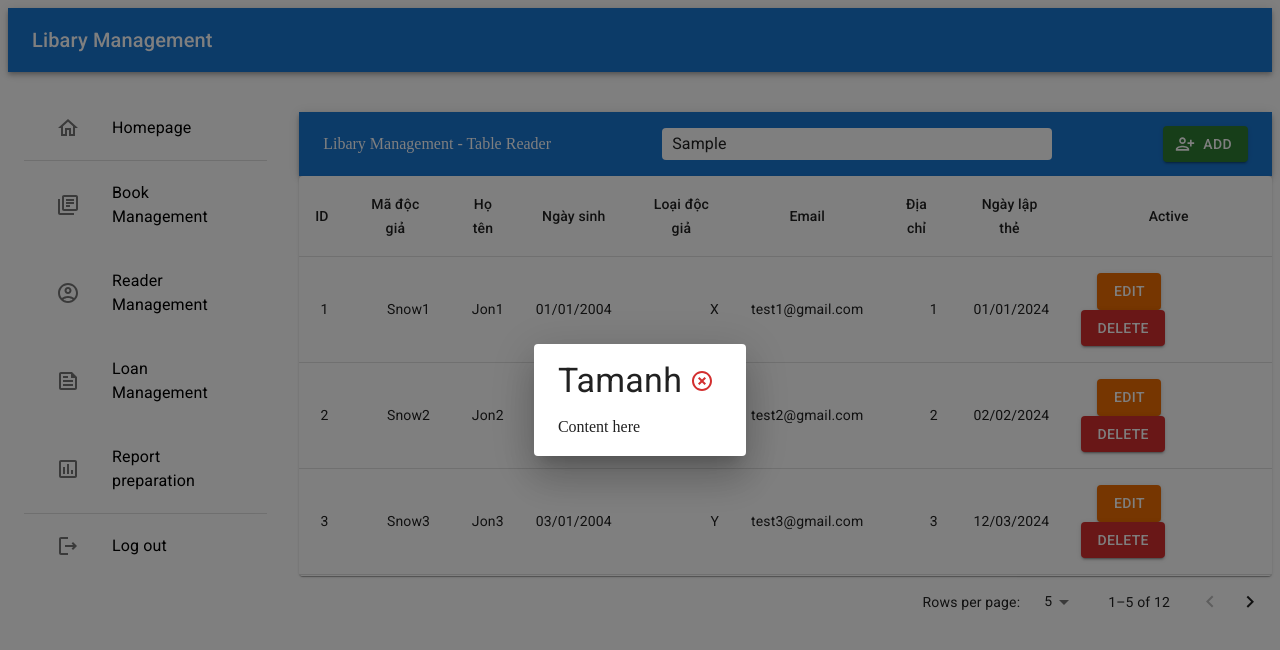
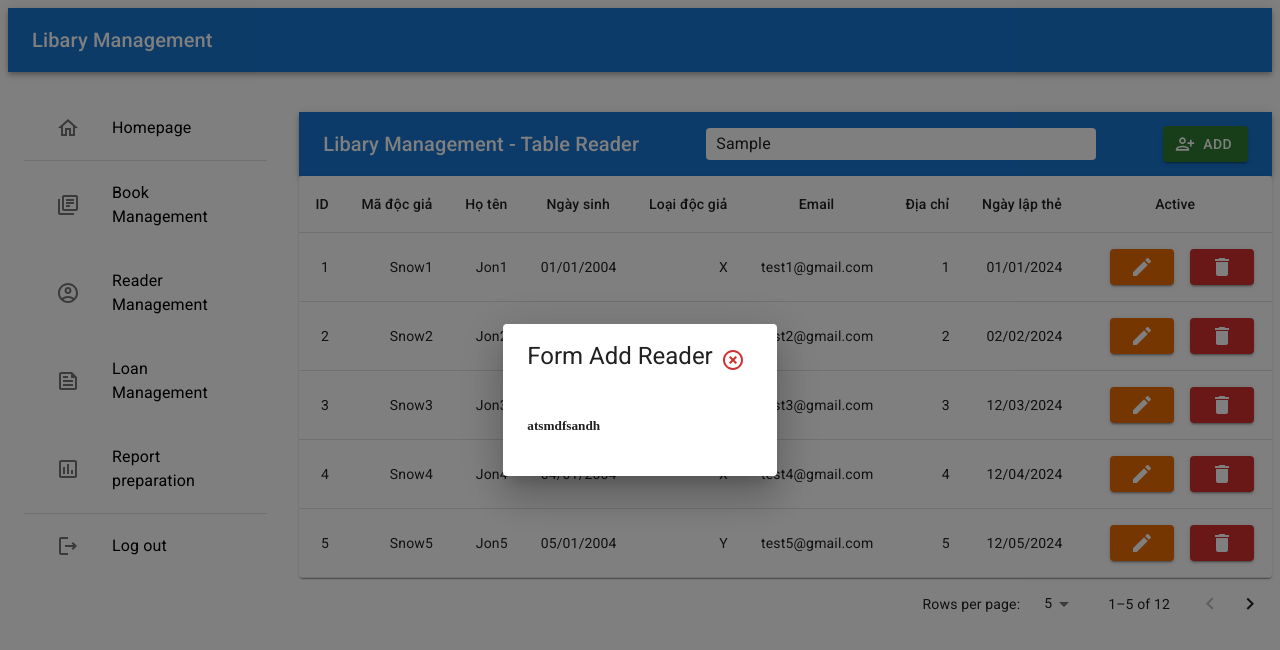
Before and after one commit to vanthan04/SE104_FE, a React (Create React App) app: page /librarian/reader in a window 1280 px wide. Both pictures are taken after typing "Sample" into the empty fields and a click on the button "ADD". Shown: the top 650 px of the page. Built offline with nearby package versions, Linux system fonts and the light colour scheme.

Commit message:
# Create Routes / Design reader management

```diff
--- a/src/components/controls/Popup.jsx
+++ b/src/components/controls/Popup.jsx
@@ -6,25 +6,28 @@ import {
   IconButton,
   Typography,
 } from "@mui/material";
-import React from "react";
+import React, { useState } from "react";
 
 import HighlightOffOutlinedIcon from "@mui/icons-material/HighlightOffOutlined";
 
 const Popup = (props) => {
-  const { title, children, openPopup, setOpenPopup, onClose } = props;
+  const { title, children, openPopup, setOpenPopup } = props;
+
+  const [close, setClose] = useState(false);
+  const handleClose = () => {
+    setOpenPopup(false);
+  };
   return (
-    <Dialog open={openPopup} onClose={onClose}>
+    <Dialog open={openPopup} onClose={handleClose} maxWidth="md">
       <DialogTitle display="flex">
-        <Typography variant="h4" flexGrow={1}>
+        <Typography variant="h5" component="div" flexGrow={1}>
           {title}
         </Typography>
-        <IconButton color="error">
+        <IconButton color="error" onClick={handleClose}>
           <HighlightOffOutlinedIcon />
         </IconButton>
       </DialogTitle>
-      <DialogContent>
-        <div>Content here</div>
-      </DialogContent>
+      <DialogContent>{children}</DialogContent>
     </Dialog>
   );
 };
--- /dev/null
+++ b/src/pages/ManageLib/pages/ReaderManagement/FormAddReader.js
@@ -0,0 +1,13 @@
+import { Container, Typography, Grid, Button, TextField, MenuItem, Box } from '@mui/material'
+import { useFormik } from 'formik'
+import React from 'react'
+import * as Yup from "yup"
+
+
+const FormAddReader = (props) => {
+     return (
+          <h5>atsmdfsandh</h5>
+     )
+}
+
+export default FormAddReader
--- a/src/pages/ManageLib/pages/ReaderManagement/TableUsers.js
+++ b/src/pages/ManageLib/pages/ReaderManagement/TableUsers.js
@@ -8,6 +8,9 @@ import TableHead from '@mui/material/TableHead';
 import TableRow from '@mui/material/TableRow';
 import Paper from '@mui/material/Paper';
 import { Button, TablePagination, styled } from '@mui/material';
+
+import DeleteIcon from '@mui/icons-material/Delete';
+import EditIcon from '@mui/icons-material/Edit';
 
 
 const rows = [
@@ -45,7 +48,7 @@ export const TableUser = () => {
 
      return (
           <Box sx={{ height: "100%", width: '100%' }}>
-               <TableContainer component={Paper} sx={{ maxHeight: 400, overflow: 'auto' }}>
+               <TableContainer component={Paper} sx={{ maxHeight: 'sm', overflow: 'auto' }}>
                     <Table>
                          <TableHead>
                               <TableRow>
@@ -79,13 +82,13 @@ export const TableUser = () => {
                                                   variant='contained'
                                                   sx={{ mx: 2 }} color='warning'
                                              >
-                                                  Edit
+                                                  <EditIcon />
                                              </Button>
                                              <Button
                                                   variant='contained'
                                                   color='error'
                                              >
-                                                  Delete
+                                                  <DeleteIcon />
                                              </Button>
                                         </TableCell>
                                    </TableRow>
--- a/src/pages/ManageLib/pages/ReaderManagement/index.js
+++ b/src/pages/ManageLib/pages/ReaderManagement/index.js
@@ -7,6 +7,7 @@ import { TableUser } from './TableUsers';
 import { Box, AppBar, Button, InputBase, Toolbar, Typography, styled } from '@mui/material';
 //Local
 import Popup from '../../../../components/controls/Popup';
+import FormAddReader from './FormAddReader';
 
 
 const StyledToolbar = styled(Toolbar)({
@@ -29,7 +30,7 @@ export const ReaderManagementPage = () => {
     <Box sx={{ height: 400, width: '100%', mt: 5 }}>
       <AppBar position='static'>
         <StyledToolbar>
-          <Typography variant='h7'>Libary Management - Table Reader</Typography>
+          <Typography variant='h6'>Libary Management - Table Reader</Typography>
           <Search><InputBase placeholder='seacrh reader...' sx={{ width: "100%" }} /></Search>
           <Button
             color='success'
@@ -43,9 +44,12 @@ export const ReaderManagementPage = () => {
       </AppBar>
       <TableUser />
       <Popup
-        title='Tamanh'
+        title='Form Add Reader'
         openPopup={openPopup}
-      />
+        setOpenPopup={setOpenPopup}
+      >
+        <FormAddReader/>
+      </Popup>
     </Box>
   );
 }
```
